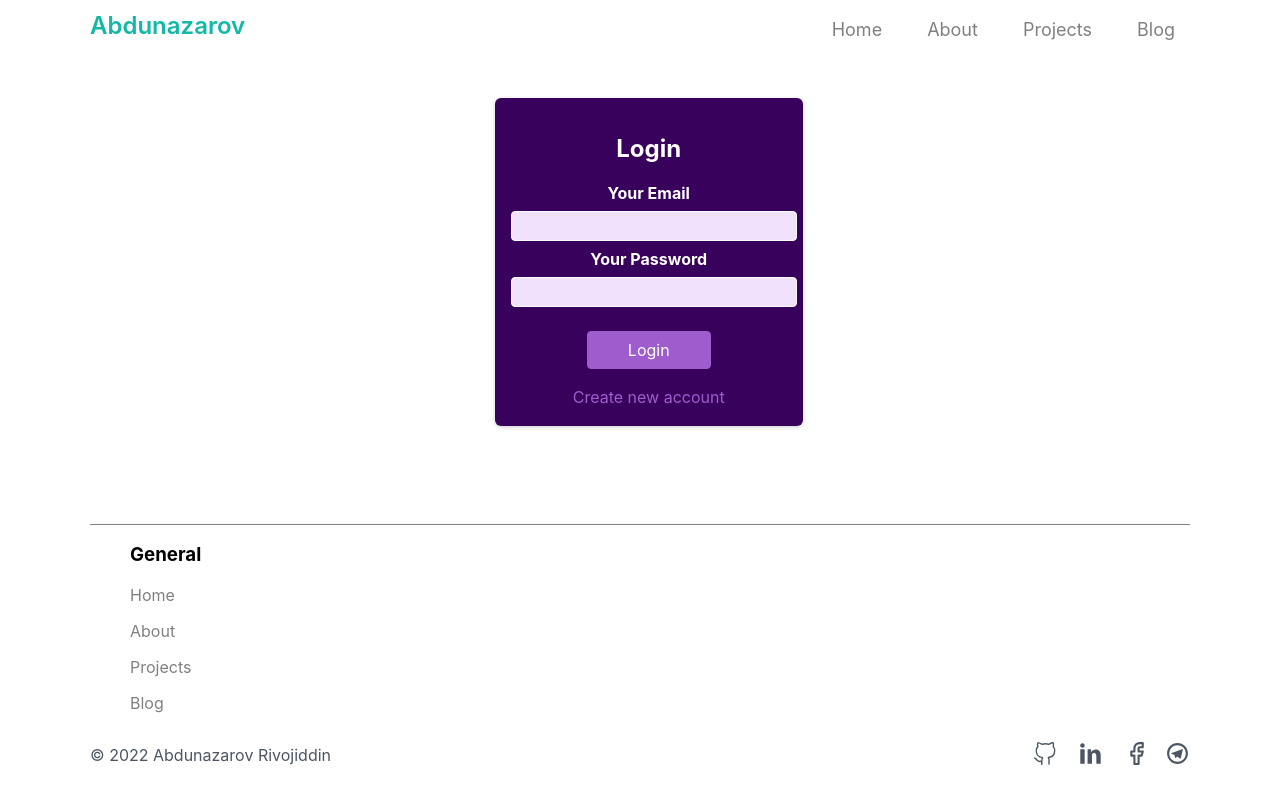
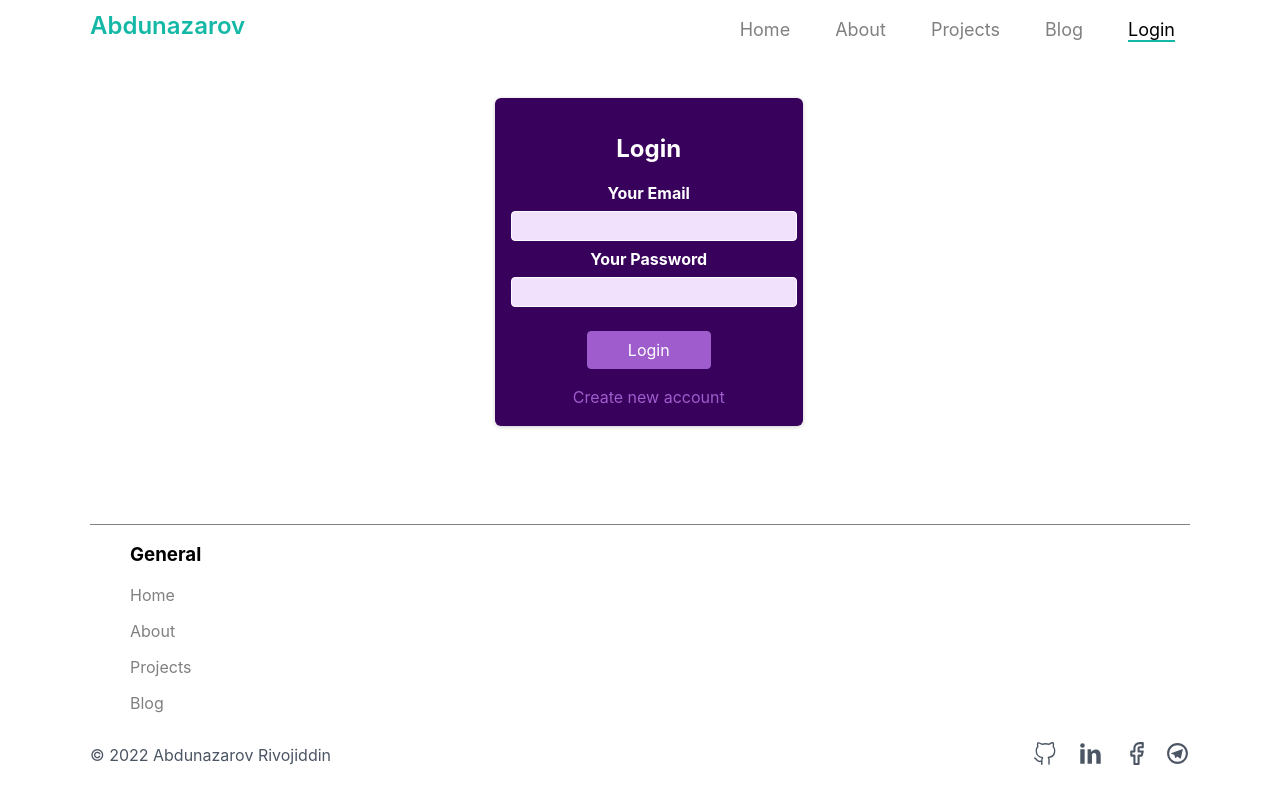
Before and after one commit to din0497/portfolio, a React (Create React App) app: page /auth in a window 1280 px wide. Built offline with nearby package versions, Linux system fonts and the light colour scheme; a web font is replaced by a local one.

Commit message:
login logout

```diff
--- a/src/components/Auth/AuthForm.js
+++ b/src/components/Auth/AuthForm.js
@@ -1,10 +1,13 @@
-import { useState, useRef } from 'react';
+import { useState, useRef, useContext } from "react";
+import AuthContext from "../../store/auth-contex";
 
-import classes from './AuthForm.module.css';
+import classes from "./AuthForm.module.css";
 
 const AuthForm = () => {
   const emailInputRef = useRef();
   const passwordInputRef = useRef();
+
+  const authCtx = useContext(AuthContext);
 
   const [isLogin, setIsLogin] = useState(true);
   const [isLoading, setIsLoading] = useState(false);
@@ -25,20 +28,20 @@ const AuthForm = () => {
     let url;
     if (isLogin) {
       url =
-        'https://identitytoolkit.googleapis.com/v1/accounts:signInWithPassword?key=AIzaSyCuv7S3nkRWrslZ9D_7Nkqe0LtFOjYxTEE';
+        "https://identitytoolkit.googleapis.com/v1/accounts:signInWithPassword?key=AIzaSyCuv7S3nkRWrslZ9D_7Nkqe0LtFOjYxTEE";
     } else {
       url =
-        'https://identitytoolkit.googleapis.com/v1/accounts:signUp?key=AIzaSyCuv7S3nkRWrslZ9D_7Nkqe0LtFOjYxTEE';
+        "https://identitytoolkit.googleapis.com/v1/accounts:signUp?key=AIzaSyCuv7S3nkRWrslZ9D_7Nkqe0LtFOjYxTEE";
     }
     fetch(url, {
-      method: 'POST',
+      method: "POST",
       body: JSON.stringify({
         email: enteredEmail,
         password: enteredPassword,
         returnSecureToken: true,
       }),
       headers: {
-        'Content-Type': 'application/json',
+        "Content-Type": "application/json",
       },
     })
       .then((res) => {
@@ -47,7 +50,7 @@ const AuthForm = () => {
           return res.json();
         } else {
           return res.json().then((data) => {
-            let errorMessage = 'Authentication failed!';
+            let errorMessage = "Authentication failed!";
             // if (data && data.error && data.error.message) {
             //   errorMessage = data.error.message;
             // }
@@ -57,7 +60,7 @@ const AuthForm = () => {
         }
       })
       .then((data) => {
-        console.log(data);
+        authCtx.login(data.idToken);
       })
       .catch((err) => {
         alert(err.message);
@@ -66,32 +69,32 @@ const AuthForm = () => {
 
   return (
     <section className={classes.auth}>
-      <h1>{isLogin ? 'Login' : 'Sign Up'}</h1>
+      <h1>{isLogin ? "Login" : "Sign Up"}</h1>
       <form onSubmit={submitHandler}>
         <div className={classes.control}>
-          <label htmlFor='email'>Your Email</label>
-          <input type='email' id='email' required ref={emailInputRef} />
+          <label htmlFor="email">Your Email</label>
+          <input type="email" id="email" required ref={emailInputRef} />
         </div>
         <div className={classes.control}>
-          <label htmlFor='password'>Your Password</label>
+          <label htmlFor="password">Your Password</label>
           <input
-            type='password'
-            id='password'
+            type="password"
+            id="password"
             required
             ref={passwordInputRef}
           />
         </div>
         <div className={classes.actions}>
           {!isLoading && (
-            <button>{isLogin ? 'Login' : 'Create Account'}</button>
+            <button>{isLogin ? "Login" : "Create Account"}</button>
           )}
           {isLoading && <p>Sending request...</p>}
           <button
-            type='button'
+            type="button"
             className={classes.toggle}
             onClick={switchAuthModeHandler}
           >
-            {isLogin ? 'Create new account' : 'Login with existing account'}
+            {isLogin ? "Create new account" : "Login with existing account"}
           </button>
         </div>
       </form>
--- a/src/components/Navbar/Navs.js
+++ b/src/components/Navbar/Navs.js
@@ -1,32 +1,58 @@
+import { useContext } from "react";
 import { Nav, Wrapper } from "./style";
 import { NavLink } from "react-router-dom";
-import '../../App.css'
+import "../../App.css";
+import AuthContext from "../../store/auth-contex";
+
 const Navs = () => {
+  const authCtx = useContext(AuthContext);
+  const isLoggedIn = authCtx.isLoggedIn;
   return (
     <Wrapper>
       <Nav>
-        <NavLink activeclassname='active' style={{ textDecoration: "none", color:'gray' }} to="/">
+        <NavLink
+          activeclassname="active"
+          style={{ textDecoration: "none", color: "gray" }}
+          to="/"
+        >
           Home
         </NavLink>
       </Nav>
       <Nav>
-        <NavLink style={{ textDecoration: "none", color:'gray' }} to="/about">
+        <NavLink style={{ textDecoration: "none", color: "gray" }} to="/about">
           About
         </NavLink>
       </Nav>
       <Nav>
         <NavLink
-          style={{ textDecoration: "none", color:'gray' }}
+          style={{ textDecoration: "none", color: "gray" }}
           to="/projects"
         >
           Projects
         </NavLink>
       </Nav>
       <Nav>
-        <NavLink style={{ textDecoration: "none", color:'gray' }} to="/blog">
+        <NavLink style={{ textDecoration: "none", color: "gray" }} to="/blog">
           Blog
         </NavLink>
       </Nav>
+      {!isLoggedIn && (
+        <Nav>
+          <NavLink style={{ textDecoration: "none", color: "gray" }} to="/auth">
+            Login
+          </NavLink>
+        </Nav>
+      )}
+      {isLoggedIn && (
+        <Nav>
+          <NavLink
+            style={{ textDecoration: "none", color: "gray" }}
+            to="/logut"
+          >
+            Logout
+          </NavLink>
+        </Nav>
+      )}
     </Wrapper>
   );
 };
--- a/src/store/auth-contex.js
+++ b/src/store/auth-contex.js
@@ -1,4 +1,4 @@
-import React from "react";
+import React, { useState } from "react";
 
 const AuthContext = React.createContext({
   token: "",
@@ -7,6 +7,31 @@ const AuthContext = React.createContext({
   logout: () => {},
 });
 
-const AuthContextProvider = (props) => {
-  return <AuthContext.Provider>{props.children}</AuthContext.Provider>;
+export const AuthContextProvider = (props) => {
+  const [token, setToken] = useState(null);
+
+  const userIsLoggedIn = !!token;
+
+  const loginHandler = (token) => {
+    setToken(token);
+  };
+
+  const logOutHandler = () => {
+    setToken(null);
+  };
+
+  const contextValue = {
+    token: token,
+    isLoggedIn: userIsLoggedIn,
+    login: loginHandler,
+    logout: logOutHandler,
+  };
+
+  return (
+    <AuthContext.Provider value={contextValue}>
+      {props.children}
+    </AuthContext.Provider>
+  );
 };
+
+export default AuthContext;
```
Also changed, not shown: src/index.js (+5 -2 lines).
